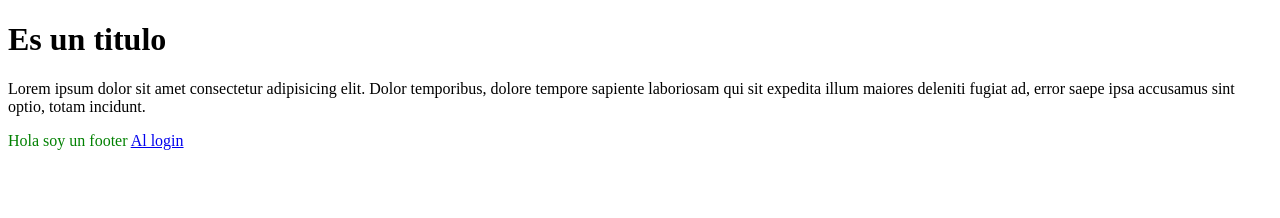
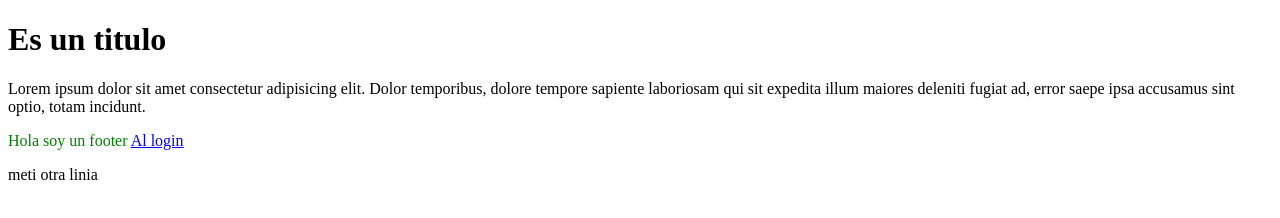
Before and after one commit to lucianoereu/clase3o, a plain HTML site: page index.html in a window 1280 px wide. Drawn offline with Linux system fonts and the light colour scheme.

Commit message:
"hola si cambio 1"

```diff
--- a/index.html
+++ b/index.html
@@ -9,4 +9,5 @@
     <h1>Es un titulo</h1>
     <p>Lorem ipsum dolor sit amet consectetur adipisicing elit. Dolor temporibus, dolore tempore sapiente laboriosam qui sit expedita illum maiores deleniti fugiat ad, error saepe ipsa accusamus sint optio, totam incidunt.</p>
     <footer style="color: green">Hola soy un footer <a href="./login.html">Al login</a></footer>
+    <p>meti otra linia</p>
 </body>
```
